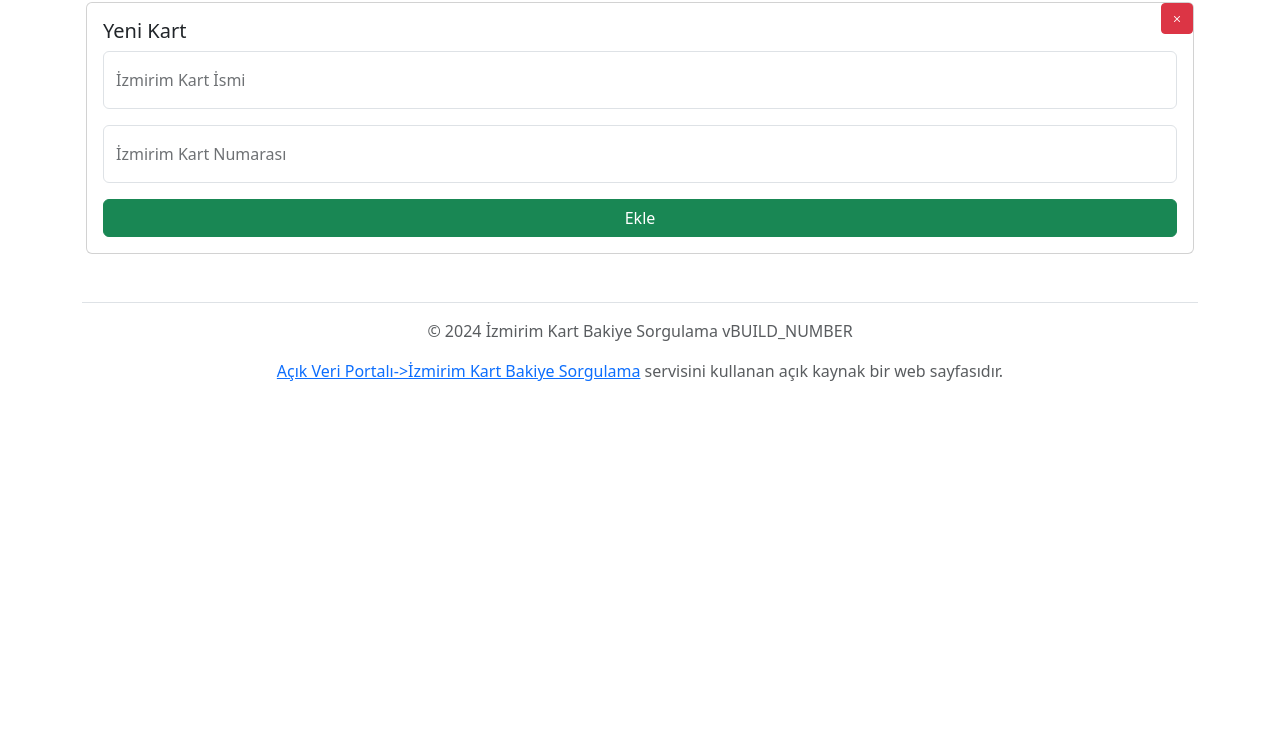
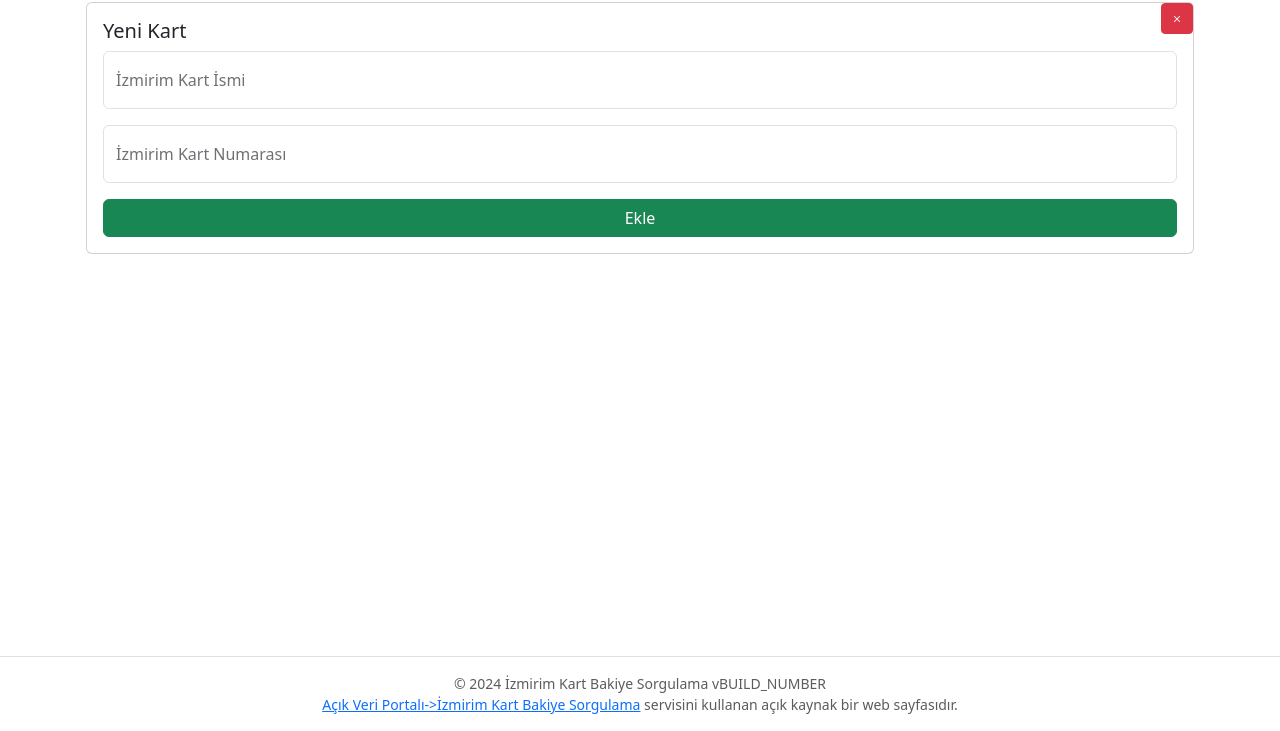
Before and after one commit to uretgec/izmirim-kart-bakiyem, a plain HTML site: page src/index.html in a window 1280 px wide. Shown: the part 69-800 px from the top of the page. Drawn offline with Linux system fonts and the light colour scheme.

Commit message:
feat: add sticky footer update manifest file remove console log from serviceworker

```diff
--- a/src/index.html
+++ b/src/index.html
@@ -117,12 +117,14 @@
                 <!-- Card Block Info -->
             </div>
         </main>
-        <div class="container">
-            <footer class="pt-3 my-3 text-body-secondary text-center border-top">
-                <p>&copy; 2024 İzmirim Kart Bakiye Sorgulama vBUILD_NUMBER</p>
-                <p><a href="https://acikveri.bizizmir.com/tr/dataset/izmirim-kart-bakiye-sorgulama/resource/4f6b8d92-bf86-4707-98d4-6f1b29758062" target="_blank">Açık Veri Portalı->İzmirim Kart Bakiye Sorgulama</a> servisini kullanan açık kaynak bir web sayfasıdır.</p>
-            </footer>
-        </div>
+
+        <footer class="pt-3 my-3 text-body-secondary text-center border-top fixed-bottom small">
+            <div class="container">
+                <p class="mb-0">&copy; 2024 İzmirim Kart Bakiye Sorgulama vBUILD_NUMBER</p>
+                <p class="mb-0"><a href="https://acikveri.bizizmir.com/tr/dataset/izmirim-kart-bakiye-sorgulama/resource/4f6b8d92-bf86-4707-98d4-6f1b29758062" target="_blank">Açık Veri Portalı->İzmirim Kart Bakiye Sorgulama</a> servisini kullanan açık kaynak bir web sayfasıdır.</p>
+            </div>
+        </footer>
+
 
         <script>
             window.addEventListener('load', () => {
--- a/src/serviceworker.js
+++ b/src/serviceworker.js
@@ -17,7 +17,7 @@
 
 var CACHE_NAME = APP_PREFIX + VERSION
 self.addEventListener('fetch', function (e) {
-  console.log('Fetch request : ' + e.request.url);
+  // console.log('Fetch request : ' + e.request.url);
   e.respondWith(
     caches.match(e.request).then(function (request) {
       if (request) {
@@ -34,7 +34,7 @@
 self.addEventListener('install', function (e) {
   e.waitUntil(
     caches.open(CACHE_NAME).then(function (cache) {
-      console.log('Installing cache : ' + CACHE_NAME);
+      // console.log('Installing cache : ' + CACHE_NAME);
       return cache.addAll(URLS)
     })
   )
@@ -49,7 +49,7 @@
       cacheWhitelist.push(CACHE_NAME);
       return Promise.all(keyList.map(function (key, i) {
         if (cacheWhitelist.indexOf(key) === -1) {
-          console.log('Deleting cache : ' + keyList[i] );
+          // console.log('Deleting cache : ' + keyList[i] );
           return caches.delete(keyList[i])
         }
       }))
```
Also changed, not shown: src/manifest.json, 1 other file.
